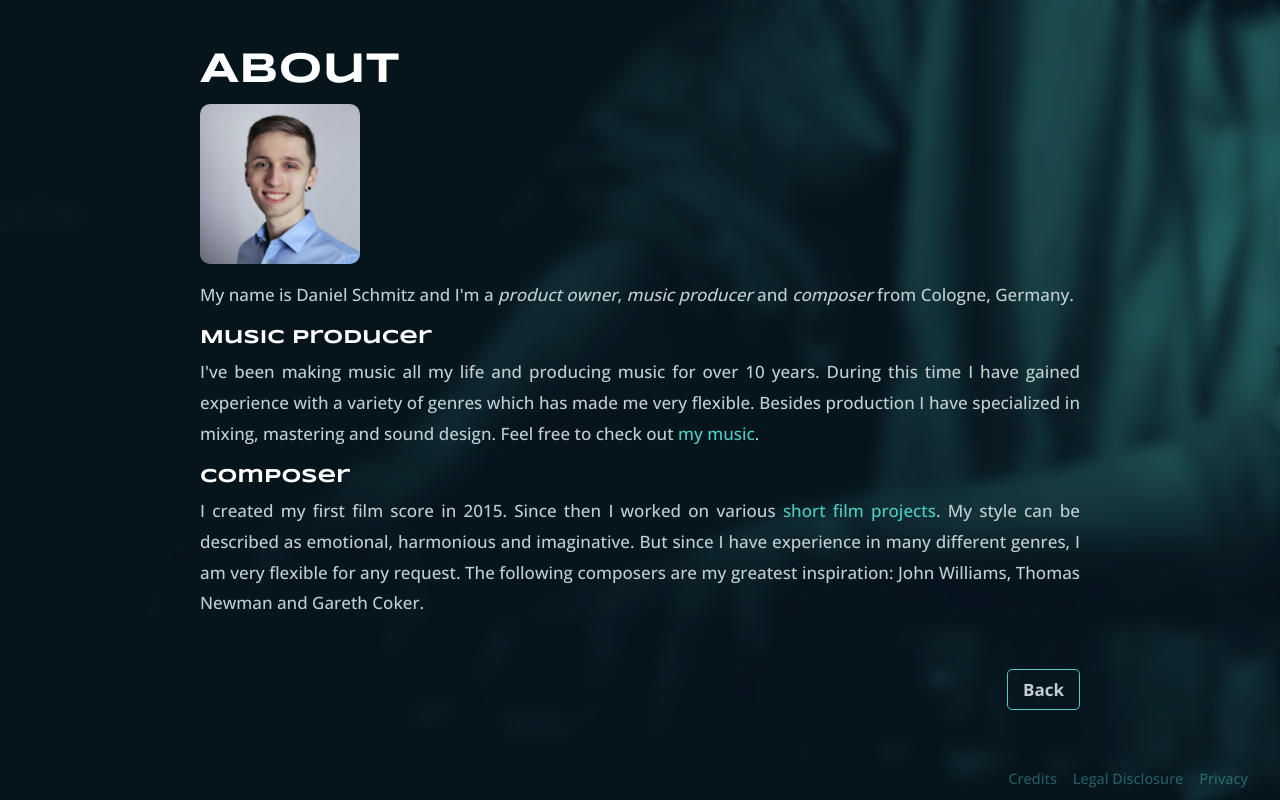
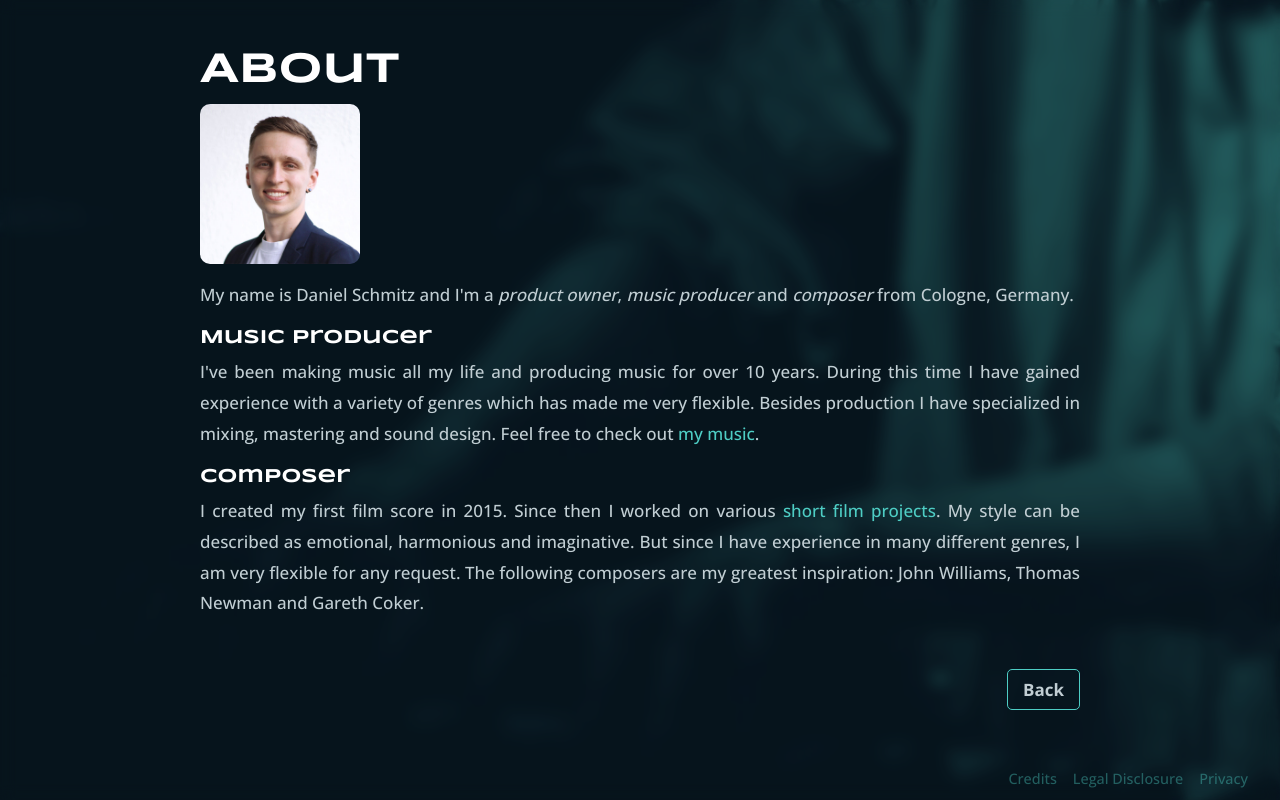
Before and after one commit to danielschm/danielschmitz.art, a Next.js app: page /about in a window 1280 px wide. Built offline with nearby package versions, Linux system fonts and the light colour scheme.

Commit message:
Added new portrait

```diff
--- a/pages/about.js
+++ b/pages/about.js
@@ -4,7 +4,7 @@ import Link from "next/link";
 export default () => (
     <Page page={"About"} navBack={true}>
         <div className={"profile"}>
-            <img src={"/img/avatar2.jpg"}/>
+            <img src={"/img/avatar3.jpg"}/>
         </div>
         <p>My name is Daniel Schmitz and I'm a <i>product owner</i>, <i>music
                 producer</i> and <i>composer</i> from Cologne, Germany.</p>
```
Also changed, not shown: public/img/avatar3.jpg (added).
